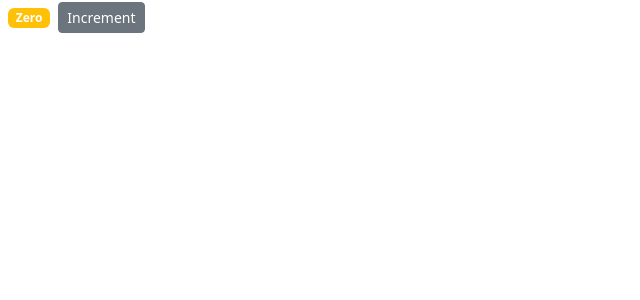
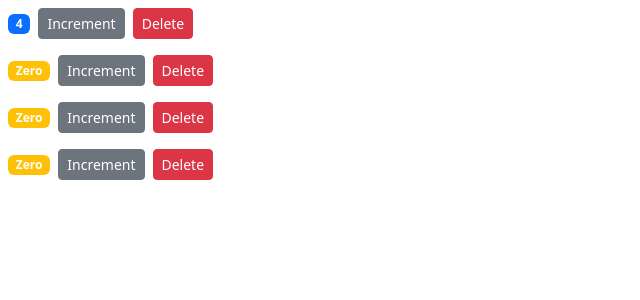
Before and after one commit to M-Bless/Counter-app, a React (Create React App) app: page / in a window 1280 px wide. Shown: the top 300 px of the page, without its empty margins (0-640 px from the left). Built offline with nearby package versions, Linux system fonts and the light colour scheme.

Commit message:
Added handleDelete button

```diff
--- a/src/components/counter.jsx
+++ b/src/components/counter.jsx
@@ -2,21 +2,25 @@
 
 class Counter extends Component {
   state = {
-    count: 0
+    value: this.props.value
   };
 
 
 handleIncrement = () => {
-  this.setState({ count: this.state.count + 1});
+  this.setState({ value: this.state.value + 1});
 };
 
   render() {
 
+    const product = { id: 1, name: "Sample Product" };
     return(
      <div>
+      <span className= {this.getBadgeClasses()}>{this.formatCount()}</span>
 
-      <span className= {this.getBadgeClasses()}>{this.formatCount()}</span>
-      <button onClick={this.handleIncrement} className="btn btn-secondary btn-sm">Increment</button>
+      <button
+      onClick={ () => this.handleIncrement(product)}
+      className="btn btn-secondary btn-sm">Increment</button>
+     <button onClick={this.props.onDelete} className="btn btn-danger btn-sm m-2">Delete</button>
 
 
 
@@ -26,15 +30,18 @@
 
   getBadgeClasses() {
     let classes = "badge m-2 bg-";
-    classes += (this.state.count === 0) ? "warning" : "primary";
+    classes += (this.state.value === 0) ? "warning" : "primary";
     return classes;
   }
 
 formatCount(){
-  const{ count } =this.state;
-  return count === 0 ?  "Zero" : count;
+  const{ value } =this.state;
+  return value === 0 ?  "Zero" : value;
 }
 
 }
 
 export default Counter;
+
+//props include data that we give to a component -It is read only
+//state includes data that is local or private to the component
--- /dev/null
+++ b/src/components/counters.jsx
@@ -0,0 +1,31 @@
+import React, { Component } from 'react';
+import Counter  from './counter';
+
+
+class Counters extends Component {
+  state = {
+    counters:[
+      {id:1 ,value:4},
+      {id:2 ,value:0},
+      {id:3 ,value:0},
+      {id:4 ,value:0}
+    ]
+   } ;
+
+   handleDelete = () => {
+    console.log('Event Handler Called');
+  };
+
+
+  render() {
+    return (
+    <div>
+    {this.state.counters.map(counter =>
+       <Counter key={counter.id} onDelete={this.handleDelete} value={counter.value } id={counter.id} />
+        )}
+      </div>
+    );
+  }
+}
+
+export default Counters ;
--- a/src/index.js
+++ b/src/index.js
@@ -4,12 +4,12 @@
 import App from './App';
 import reportWebVitals from './reportWebVitals';
 import 'bootstrap/dist/css/bootstrap.css';
-import Counter from './components/counter';
+import Counters from './components/counters';
 
 const root = ReactDOM.createRoot(document.getElementById('root'));
 root.render(
   <React.StrictMode>
-    <Counter />
+    <Counters />
   </React.StrictMode>
 );
 
```
